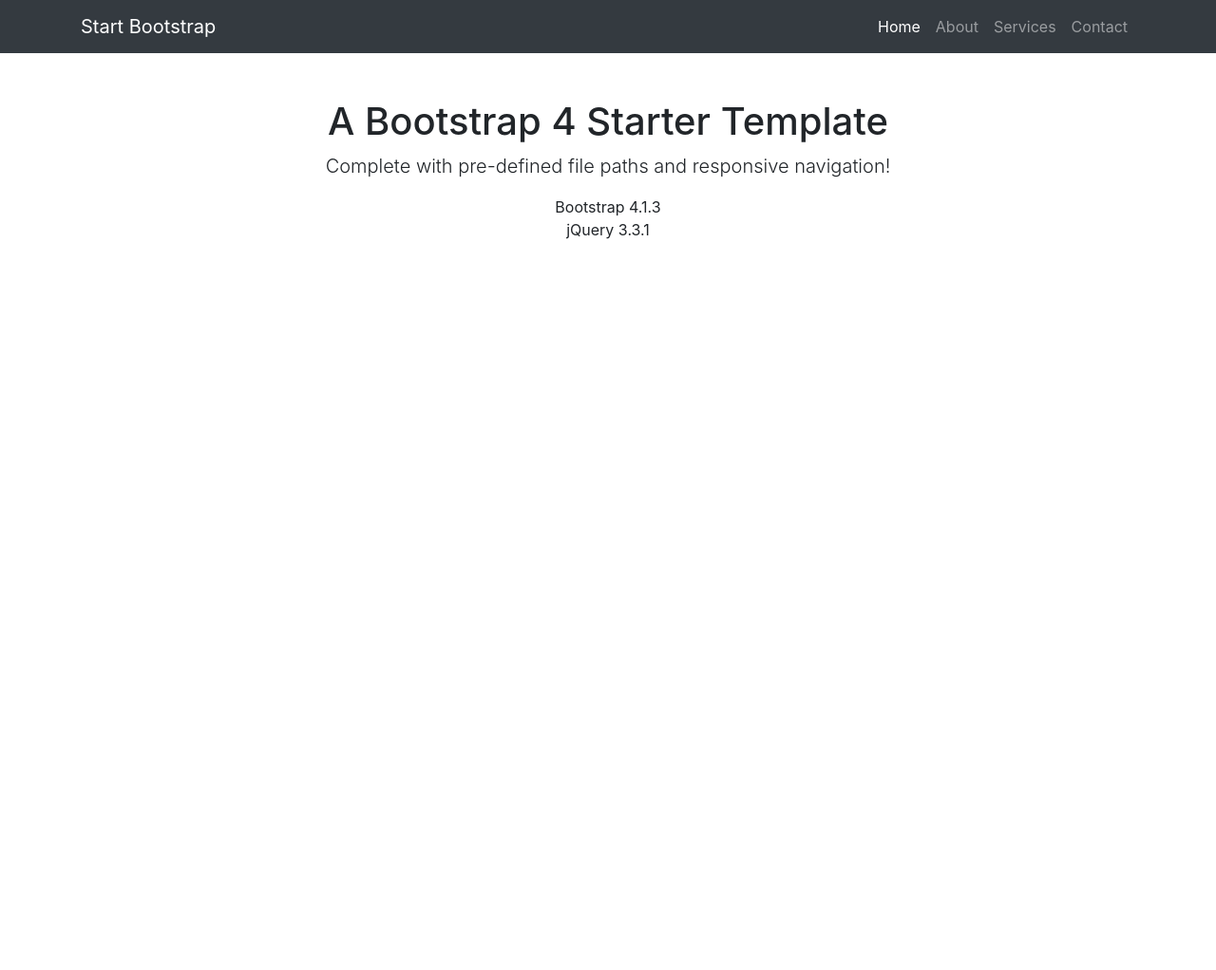
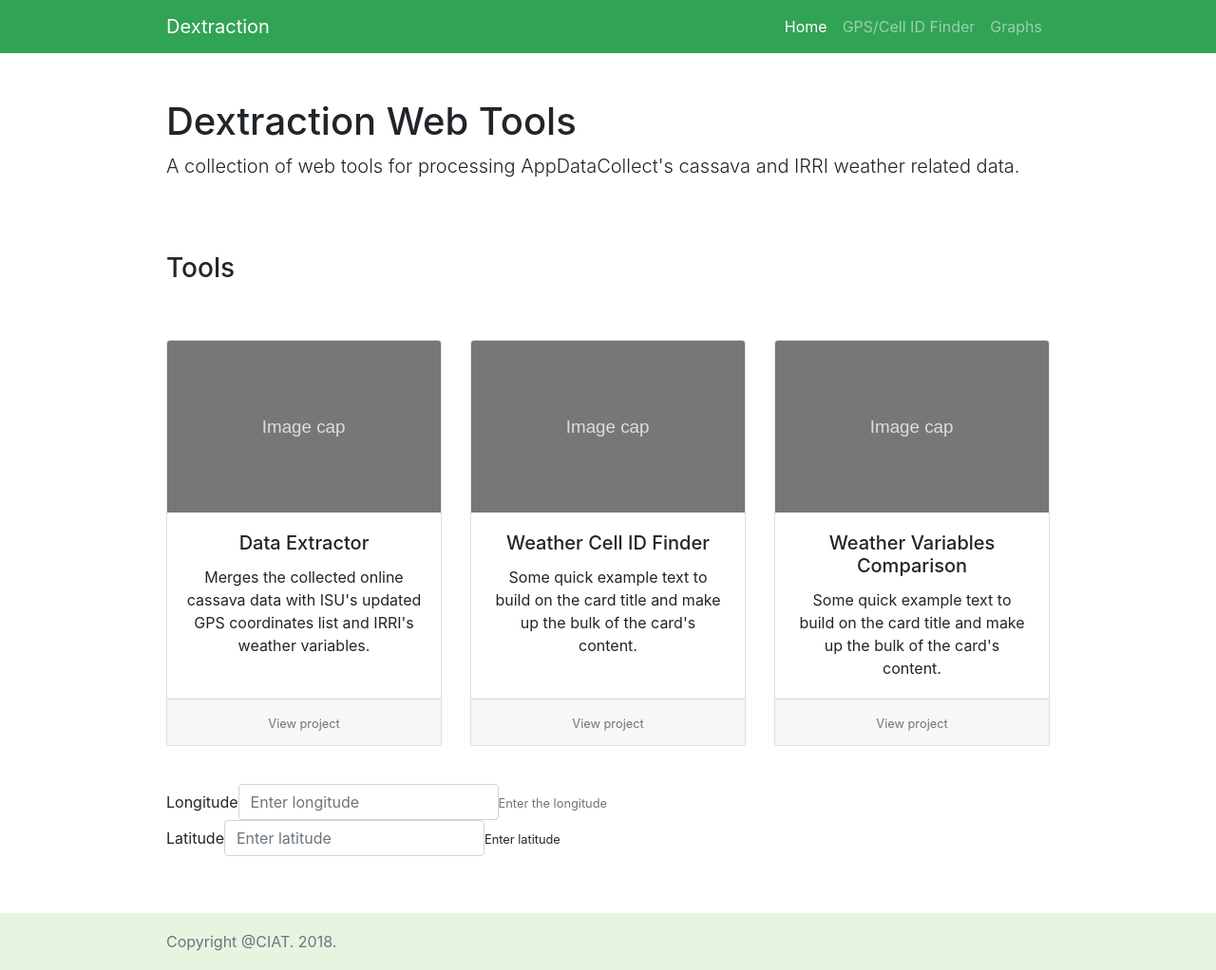
Before and after one commit to ciatph/dextraction, a website: page webtools/index.html in a window 1280 px wide. Shown: the whole page at 95% size. Before the commit the page ends 800 px from the top, so only its background shows below. Drawn offline with Linux system fonts and the light colour scheme; files whose address does not match are found by name.

```diff
--- a/webtools/index.html
+++ b/webtools/index.html
@@ -8,19 +8,21 @@
     <meta name="description" content="">
     <meta name="author" content="">
 
-    <title>Bare - Start Bootstrap Template</title>
+    <title>Dextraction Web Tools</title>
 
     <!-- Bootstrap core CSS -->
     <link href="vendor/bootstrap/css/bootstrap.min.css" rel="stylesheet">
 
+    <!-- Custom styles for this template -->
+    <link href="vendor/bootstrap/css/custom.css" rel="stylesheet">
   </head>
 
   <body>
 
     <!-- Navigation -->
-    <nav class="navbar navbar-expand-lg navbar-dark bg-dark static-top">
+    <nav class="navbar navbar-expand-lg navbar-dark bg-theme static-top">
       <div class="container">
-        <a class="navbar-brand" href="#">Start Bootstrap</a>
+        <a class="navbar-brand" href="#">Dextraction</a>
         <button class="navbar-toggler" type="button" data-toggle="collapse" data-target="#navbarResponsive" aria-controls="navbarResponsive" aria-expanded="false" aria-label="Toggle navigation">
           <span class="navbar-toggler-icon"></span>
         </button>
@@ -32,13 +34,10 @@
               </a>
             </li>
             <li class="nav-item">
-              <a class="nav-link" href="#">About</a>
+              <a class="nav-link" href="#">GPS/Cell ID Finder</a>
             </li>
             <li class="nav-item">
-              <a class="nav-link" href="#">Services</a>
-            </li>
-            <li class="nav-item">
-              <a class="nav-link" href="#">Contact</a>
+              <a class="nav-link" href="#">Graphs</a>
             </li>
           </ul>
         </div>
@@ -46,23 +45,90 @@
     </nav>
 
     <!-- Page Content -->
+    <div class="row">
+      <!-- Page header and descriptions -->
+      <div class="container">
+          <h1 class="mt-5">Dextraction Web Tools</h1>
+          <p class="lead">A collection of web tools for processing AppDataCollect's cassava and IRRI weather related data.</p>
+      </div>
+    </div>
+
+    <!-- Cards for projects -->
     <div class="container">
-      <div class="row">
-        <div class="col-lg-12 text-center">
-          <h1 class="mt-5">A Bootstrap 4 Starter Template</h1>
-          <p class="lead">Complete with pre-defined file paths and responsive navigation!</p>
-          <ul class="list-unstyled">
-            <li>Bootstrap 4.1.3</li>
-            <li>jQuery 3.3.1</li>
-          </ul>
+      <h3>Tools</h3>
+
+        <!-- project: data extractor -->
+        <div class="card-deck mb-3 text-center">
+          <div class="card mb-4 box-shadow">
+            <img class="card-img-top" src="images/imagecap.svg" alt="Card image cap">
+            <div class="card-body">
+              <h5 class="card-title">Data Extractor</h5>
+              <p class="card-text">Merges the collected online cassava data with ISU's updated GPS coordinates list and IRRI's weather variables.</p>
+            </div>
+            <div class="card-footer">
+              <small class="text-muted">View project</small>
+            </div>
+          </div>
+
+          <!-- project: weather cell id finder -->
+          <div class="card mb-4 box-shadow">
+            <img class="card-img-top" src="images/imagecap.svg" alt="Card image cap">
+            <div class="card-body">
+                <h5 class="card-title">Weather Cell ID Finder</h5>
+                <p class="card-text">Some quick example text to build on the card title and make up the bulk of the card's content.</p>
+            </div>
+            <div class="card-footer">
+              <small class="text-muted">View project</small>
+            </div>
+          </div>
+
+          <!-- project: weather variables comparison graph -->
+          <div class="card mb-4 box-shadow">
+            <img class="card-img-top" src="images/imagecap.svg" alt="Card image cap">
+            <div class="card-body">
+                <h5 class="card-title">Weather Variables Comparison</h5>
+                <p class="card-text">Some quick example text to build on the card title and make up the bulk of the card's content.</p>
+            </div>
+            <div class="card-footer">
+              <small class="text-muted">View project</small>
+            </div>
+          </div>
+        </div>
+
+
+        <!-- Project: lon/lat weather cell ID finder -->
+        <div class="row">
+            <div class="col-lg-6">
+              <form class="form-inline" action="">
+                <!-- input: longitude -->
+                <div class="form-group">
+                  <label for="longitude">Longitude</label>
+                  <input type="text" class="form-control" id="lon" placeholder="Enter longitude">
+                  <small class="form-text text-muted">Enter the longitude</small>
+                </div>
+
+                <div class="form-group">
+                  <label for="latitude">Latitude</label>
+                  <input type="text" class="form-control" id="latitude" placeholder="Enter latitude">
+                  <small class="form-text text-mited">Enter latitude</small>
+                </div>
+              </form>
+            </div>
+
         </div>
       </div>
-    </div>
+
+
+    <!-- Footer -->
+    <footer class="footer">
+        <div class="container footer-container">
+            <span class="text-muted">Copyright @CIAT. 2018.</span>
+        </div>
+    </footer>
 
     <!-- Bootstrap core JavaScript -->
     <script src="vendor/jquery/jquery.min.js"></script>
     <script src="vendor/bootstrap/js/bootstrap.bundle.min.js"></script>
 
   </body>
-
 </html>
--- /dev/null
+++ b/webtools/tests/css/flexnavigation.css
@@ -0,0 +1,54 @@
+html, body{
+    margin: 0px;
+    padding: 0px;
+    font-family: arial, sans-serif;
+}
+
+.container{
+    list-style: none;
+    margin: 0;
+
+    display: flex;
+    flex-flow: row wrap;
+    justify-content: flex-end;
+    background: deepskyblue;
+
+}
+
+a{
+    text-decoration: none;
+    text-align: center;
+    display: block;
+    padding: 1em;
+    padding-top: 1ps solid rgba(255,255,255,0.5);
+    color: white;
+}
+
+a:hover{
+    background-color: rgb(40, 157, 196);
+}
+
+
+/* Small screens */
+@media (max-width: 576px) {
+    .container {
+      /* On small screens, we are no longer using row direction but column */
+      flex-flow: column wrap;
+      padding: 0;
+    }
+
+    a {
+        text-align: center;
+        padding: 10px;
+        border-top: 1px solid rgb(255, 255, 255, 0.3);
+        border-bottom: 1px solid rgba(0,0,0,0.1);
+    }
+  }
+
+/* Medium screens */
+@media (max-width: 768px) {
+  .container {
+    /* When on medium sized screens, we center it by evenly distributing empty space around items */
+    justify-content: space-around;
+  }
+}
--- /dev/null
+++ b/webtools/tests/css/mobilefirst.css
@@ -0,0 +1,53 @@
+body, html {
+    margin: 0px; padding: 0px;
+    font-family: arial, verdana, sans-serif;
+}
+
+.wrapper{
+    display: flex;
+    flex-flow: row wrap;
+}
+
+.wrapper > * {
+    padding: 10px;
+    flex: 1 100%;
+}
+
+.header{
+    background: aquamarine;
+}
+
+.footer{
+    background: rgb(59, 147, 59);
+}
+
+.main{
+    text-align: left;
+    background: deepskyblue;
+}
+
+.aside-1{
+    background: orange;
+}
+
+.aside-2{
+    background: rgb(252, 230, 190);
+}
+
+@media (min-width: 768px){
+    .aside { flex: 1 auto; }
+}
+
+@media (min-width: 992px){
+    .main { flex: 2 0px; order: 2; }
+    .aside-1 { order: 1; }
+    .aside-2 { order: 3; }
+    .footer { order: 4; }
+}
+
+@media (min-width: 1200px){
+    .main { flex: 2 0px; order: 2; }
+    .aside-1 { order: 1; }
+    .aside-2 { order: 3; }
+    .footer { order: 4; }
+}
--- /dev/null
+++ b/webtools/vendor/custom.css
@@ -0,0 +1,44 @@
+/* Sticky footer styles
+-------------------------------------------------- */
+html {
+    position: relative;
+    min-height: 100%;
+  }
+  body {
+    margin-bottom: 60px; /* Margin bottom by footer height */
+  }
+  .footer {
+    position: absolute;
+    bottom: 0;
+    width: 100%;
+    height: 60px; /* Set the fixed height of the footer here */
+    line-height: 60px; /* Vertically center the text there */
+    background-color: #e5f5e0;
+    margin-top: 70px;
+  }
+
+
+  /* Custom page CSS
+  -------------------------------------------------- */
+  /* Not required for template or sticky footer method. */
+
+
+  .bg-theme {
+    background-color: #31a354;
+  }
+
+  .row {
+    padding-bottom: 60px;
+  }
+
+  .card {
+    margin: 50px;
+  }
+
+  .lonlatcellid {
+
+  }
+
+  .container {
+    max-width: 960px;
+  }
```
Also changed, not shown: webtools/template.html (added, +72 -0 lines), webtools/tests/bootstrap.html (added, +51 -0 lines), webtools/tests/css/test.css (added, +160 -0 lines), webtools/tests/flexnavigation.html (added, +20 -0 lines), webtools/tests/mobilefirstpage.html (added, +23 -0 lines), webtools/images/imagecap.svg (added).
